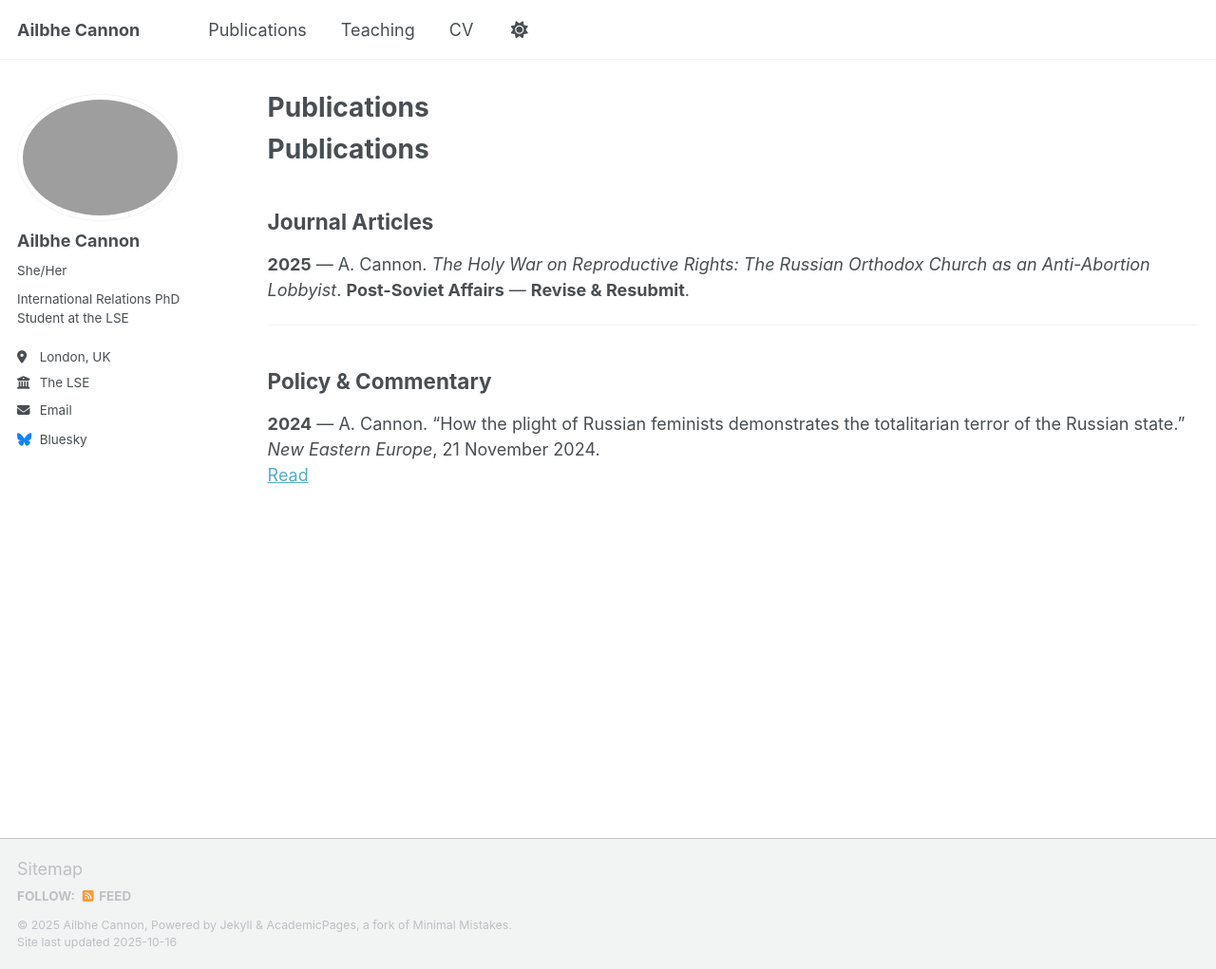
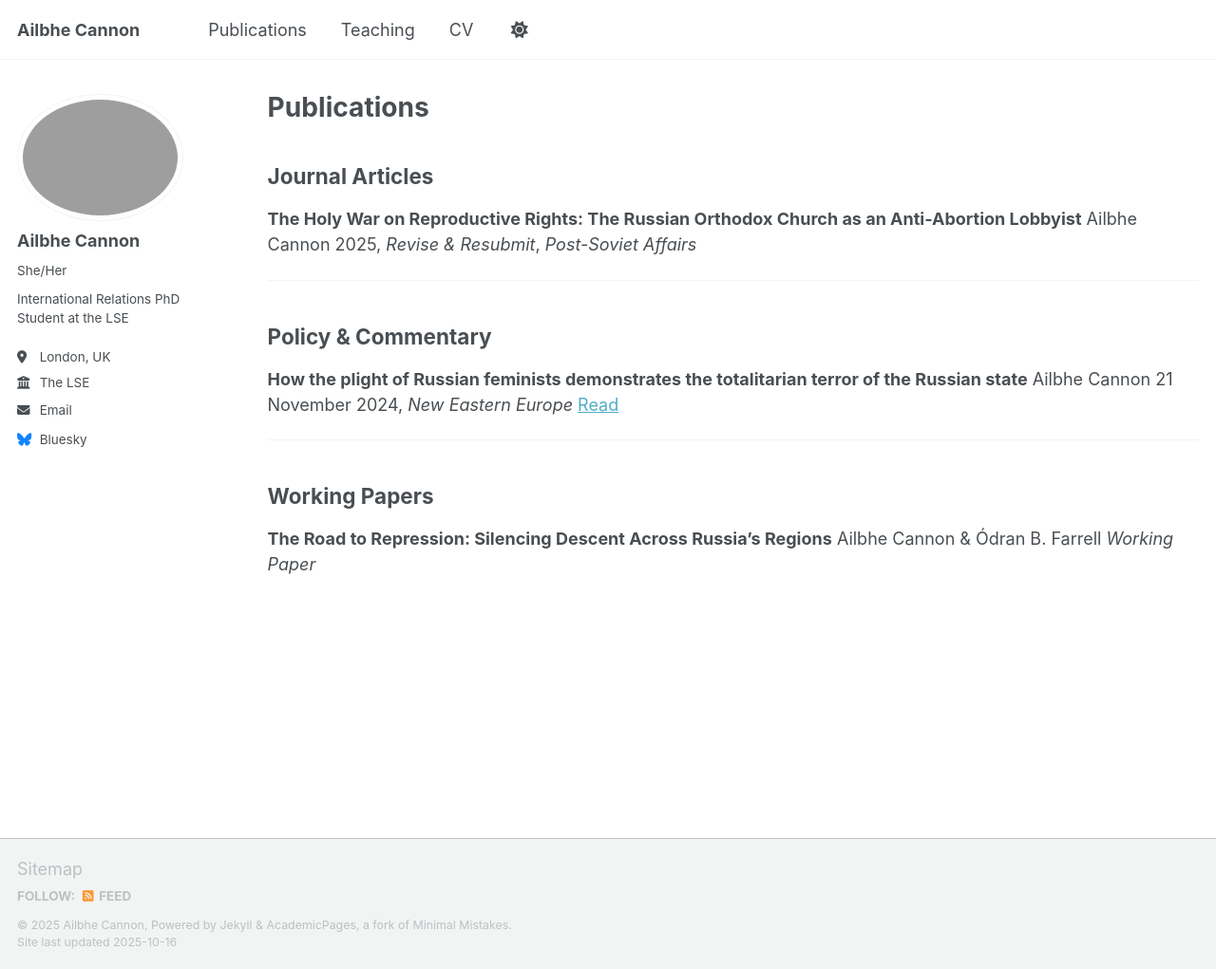
Before and after one commit to Ailbhe-Cannon/Ailbhe-Cannon.github.io, a Jekyll site: the page built from _pages/publications.md, in a window 1280 px wide and 1021 px high. Shown: the whole window at 95% size. Built offline with Jekyll 4.4.1, drawn with Linux system fonts in a browser that asks for light colours; a script that is not in the unit is left out.

Commit message:
Update publications with new formatting and entries
Formatted publication entries and added a new section for working papers.

```diff
--- a/_pages/publications.md
+++ b/_pages/publications.md
@@ -5,11 +5,11 @@ permalink: /publications/
 author_profile: true
 ---
 
-# Publications
-
 ## Journal Articles
 
-**2025** — A. Cannon. *The Holy War on Reproductive Rights: The Russian Orthodox Church as an Anti-Abortion Lobbyist*. **Post-Soviet Affairs** — **Revise & Resubmit**.
+**The Holy War on Reproductive Rights: The Russian Orthodox Church as an Anti-Abortion Lobbyist**
+Ailbhe Cannon
+2025, *Revise & Resubmit*, *Post-Soviet Affairs*
 <!-- Add links when available: DOI / Publisher / Ungated PDF / Code -->
 <!-- [DOI:...]() · [Publisher]() · [Ungated PDF]() · [Code]() -->
 
@@ -17,5 +17,15 @@ author_profile: true
 
 ## Policy & Commentary
 
-**2024** — A. Cannon. “How the plight of Russian feminists demonstrates the totalitarian terror of the Russian state.” *New Eastern Europe*, 21 November 2024.
+**How the plight of Russian feminists demonstrates the totalitarian terror of the Russian state**
+Ailbhe Cannon
+21 November 2024, *New Eastern Europe*
 [Read](https://neweasterneurope.eu/2024/11/21/how-the-plight-of-russian-feminists-demonstrates-the-totalitarian-terror-of-the-russian-state/)
+
+---
+
+## Working Papers
+
+**The Road to Repression: Silencing Descent Across Russia's Regions**
+Ailbhe Cannon & Ódran B. Farrell
+*Working Paper*
```
